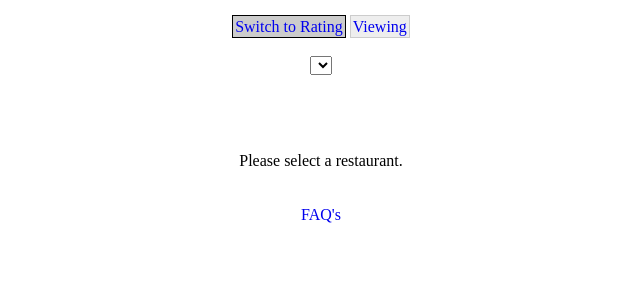
After one commit to thompsong89/rate-everything-API, a PHP site: page /view.html in a window 1280 px wide. The commit adds this page. Shown: the top 300 px of the page, without its empty margins (319-959 px from the left). Run offline with PHP 8.4, Linux system fonts and the light colour scheme; lists and menus that the app fills with data are empty; some libraries are stand-ins or nearby versions.

Commit message:
added faq, view, toggle between pages, button animations, temporary db hardcoded ratings

```diff
--- a/css/styles.css
+++ b/css/styles.css
@@ -4,9 +4,74 @@
 	padding: 10px;
 	text-align:center;
 }
+
+.center_text {
+	margin: auto;
+	width: 50%;
+	padding: 10px;
+}
+
 .container {
 	width: 80%;
 	height: 200px;
 	margin: auto;
 	padding: 10px;
 }
+
+a {
+	text-decoration:none;
+	cursor: pointer;
+	cursor: hand;
+}
+
+a.toggles {
+	padding:2px;
+	border:1px solid #000;
+	background-color: #ccc;
+}
+
+a.toggles:active {
+	background-color: #eee;
+}
+
+a.toggles_active {
+	padding:2px;
+	border:1px solid #ccc;
+	background-color: #eee;
+}
+
+a img {
+	opacity: 1;
+	-webkit-transform: scale(1);
+	transform: scale(1);
+	-webkit-transition: .3s ease-in-out;
+	transition: .3s ease-in-out;
+}
+
+a img:hover {
+	-webkit-transform: scale(1.3);
+	transform: scale(1.3);
+}
+
+a:active img {
+	opacity: 1;
+	-webkit-animation: flash 1.5s;
+	animation: flash 1.5s;
+	background-color: #fff;
+}
+@-webkit-keyframes flash {
+	0% {
+		opacity: .4;
+	}
+	100% {
+		opacity: 1;
+	}
+}
+@keyframes flash {
+	0% {
+		opacity: .4;
+	}
+	100% {
+		opacity: 1;
+	}
+}
--- a/js/apicontrol.js
+++ b/js/apicontrol.js
@@ -1,11 +1,21 @@
 $(document).ready(function () {
 	$('#username').val($.cookie("username"));
-	$.getJSON("http://"+$(location).attr('hostname')+"/rest/entityList", function (data) {
+	$.getJSON("http://" + $(location).attr('hostname') + "/rest/entityList", function (data) {
 		var options = '<option value="">Please Select</option>';
 		for (var i = 0; i < data.entities.length; i++) {
 			options += '<option value="' + data.entities[i].entityId + '">' + data.entities[i].name + '</option>';
 		}
 		$("select#entitylist").html(options);
+	});
+
+	$('#entitylist').change(function () {
+		if ($("#ratiorating").length) {
+			$.getJSON("http://" + $(location).attr('hostname') + "/rest/entity/"+$(this).val(), function (data) {
+				$("#ratiorating").text(data.entity[0].temp_rating);
+				$("#description").text(data.entity[0].description);
+			});
+
+		}
 	});
 
 	$('#up-arrow').click(function () {
@@ -20,10 +30,10 @@ $(document).ready(function () {
 		addEntityRating(-1);
 	});
 
-	function addEntityRating(rate){
-		if ($('#username').val() != "" && $('#entitylist').val()!="") {
+	function addEntityRating(rate) {
+		if ($('#username').val() != "" && $('#entitylist').val() != "") {
 			$.cookie("username", $('#username').val());
-			$.post("http://"+$(location).attr('hostname')+"/rest/addEntityRating", {
+			$.post("http://" + $(location).attr('hostname') + "/rest/addEntityRating", {
 				entityId: $('#entitylist').val(),
 				rating: rate,
 				username: $('#username').val()
@@ -31,10 +41,13 @@ $(document).ready(function () {
 				status = data.status.toLowerCase().replace(/\b[a-z]/g, function (letter) {
 					return letter.toUpperCase();
 				});
-				alert(status + ": " + data.response);
 			});
-		} else {
+		}
+		if ($('#username').val() == "") {
 			alert('Must provide username');
+		}
+		if ($('#entitylist').val() == "") {
+			alert('Must select a restaurant');
 		}
 	}
 });
--- /dev/null
+++ b/view.html
@@ -0,0 +1,37 @@
+<!doctype html>
+
+<html lang="en">
+	<head>
+		<meta charset="utf-8">
+
+		<title>Rate Everything</title>
+		<meta name="description" content="Rate Everything">
+		<meta name="author" content="">
+
+		<link rel="stylesheet" href="css/styles.css?v=1.0">
+		<script src="//code.jquery.com/jquery-3.2.1.min.js"></script>
+		<script src="//cdnjs.cloudflare.com/ajax/libs/jquery-cookie/1.4.1/jquery.cookie.min.js"></script>
+		<script src="js/apicontrol.js"></script>
+	</head>
+	<body>
+		<div id="container">
+			<form name="rateform" method="post">
+				<div class="center">
+					<a class="toggles" href="index.html">Switch to Rating</a>&nbsp;<a class="toggles_active" href="#">Viewing</a>
+				</div>
+				<div class="center">
+					<select id="entitylist"></select>
+				</div>
+				<div class="center">
+					<h1 id="ratiorating"></h1>
+				</div>
+				<div class="center">
+					<p id="description">Please select a restaurant.</p>
+				</div>
+				<div class="center">
+					<a href="faq.html">FAQ's</a>
+				</div>
+			</form>
+		</div>
+	</body>
+</html>
```
Also changed, not shown: faq.html (added, +41 -0 lines), index.html (+9 -5 lines), rest/api/rateEverythingAPI.class.php (+39 -1 lines).
